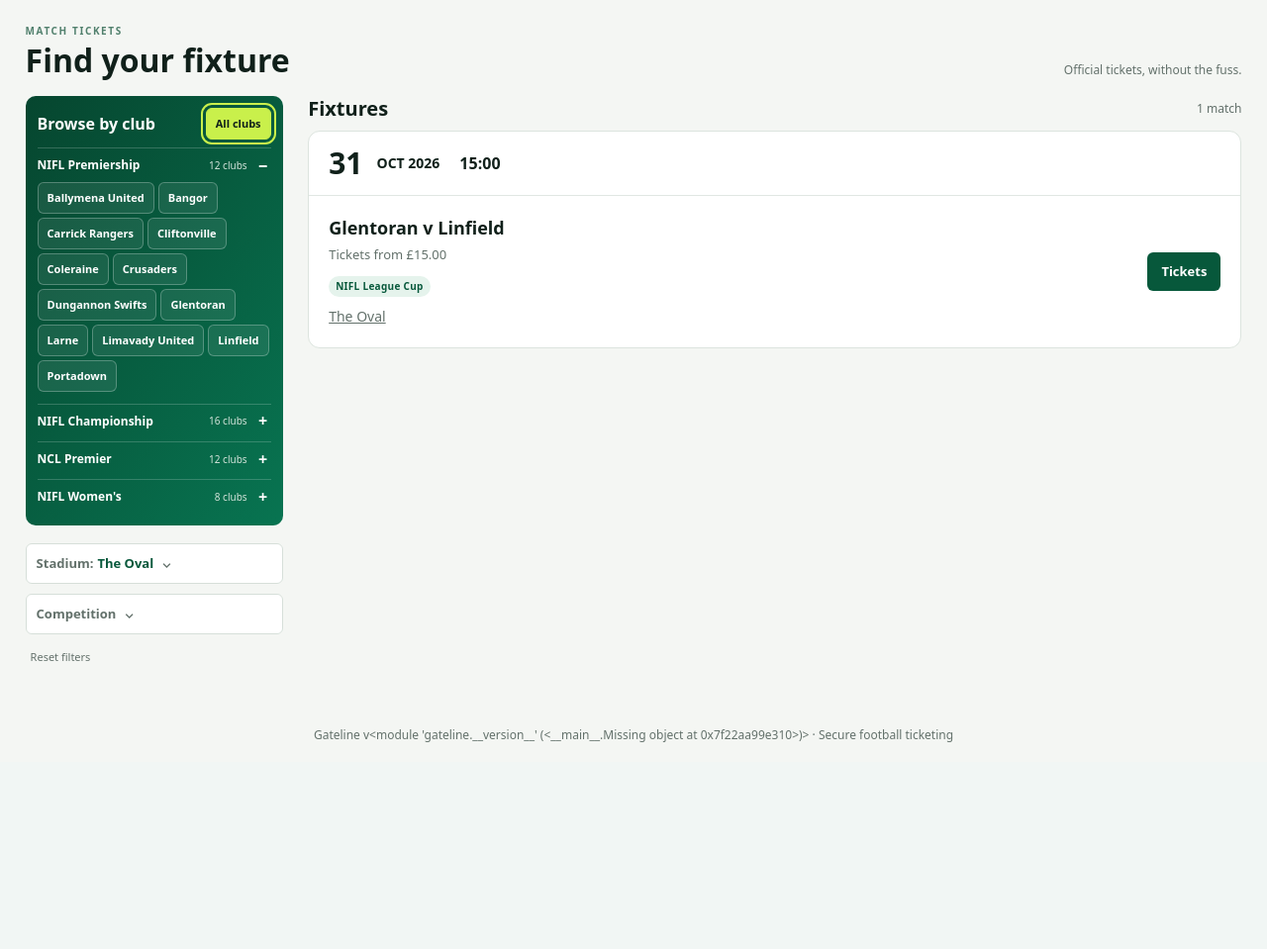
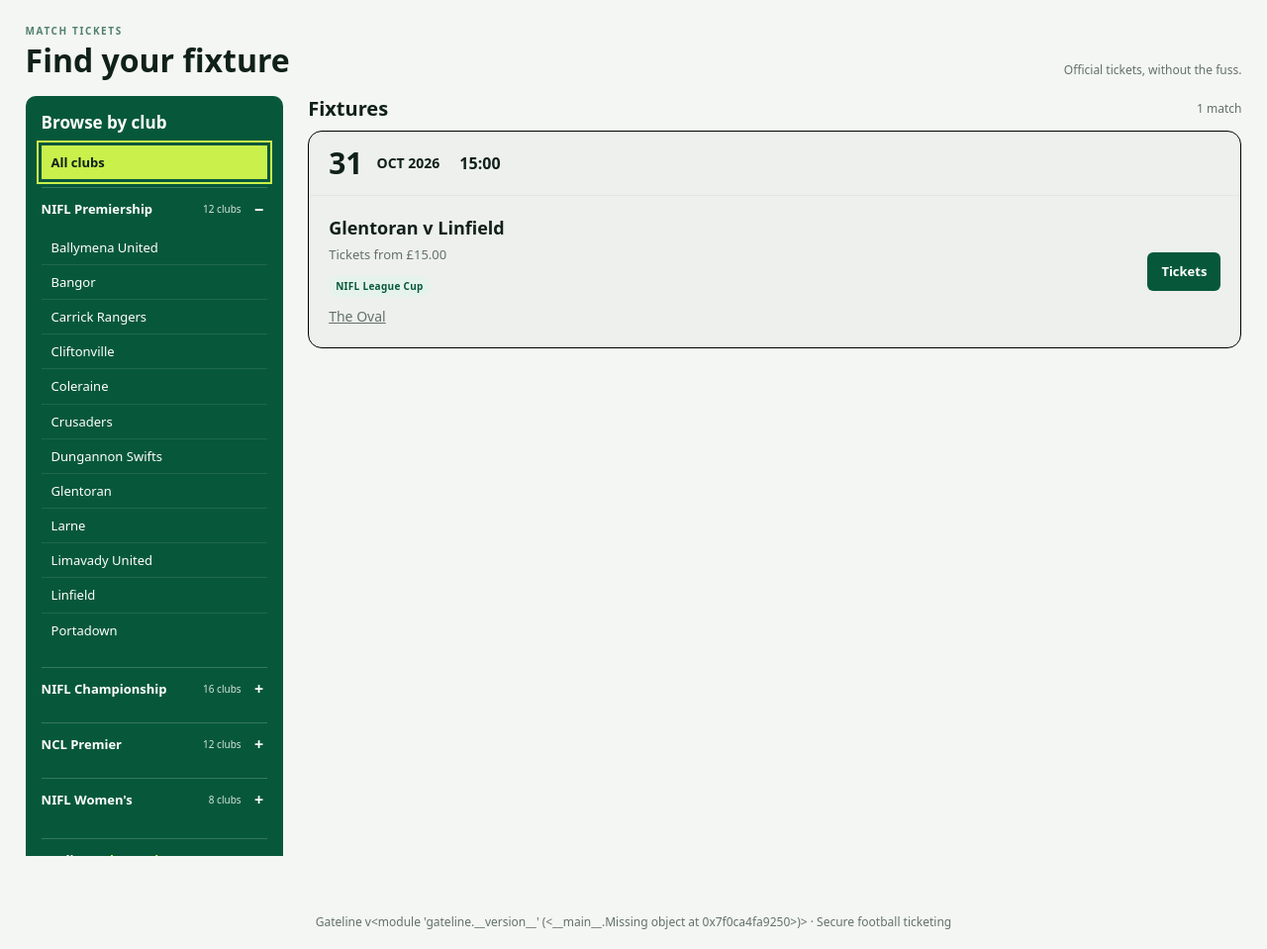
Before and after one commit to pmcveigh/gateline, a FastAPI app: page /?venue=1 in a window 1280 px wide. Shown: the part 60-1019 px from the top of the page at 99% size. Before the commit the page ends 810 px from the top, so only its background shows below. Run offline with FastAPI, Linux system fonts and the light colour scheme.

Commit message:
Restore outlined fixture cards and compact left filter lists

```diff
--- a/gateline/static/app.css
+++ b/gateline/static/app.css
@@ -70,13 +70,29 @@
 .fixture-finder{max-width:1920px;padding-inline:clamp(16px,2vw,40px)}
 .fixture-finder .finder-layout{grid-template-columns:260px minmax(0,1fr);gap:clamp(20px,2vw,36px)}
 .fixture-finder .finder-sidebar{position:sticky;top:16px;max-height:calc(100dvh - 32px);overflow:auto}
-.finder-panel{position:static;display:block;width:100%;max-width:none;max-height:none;margin:0;padding:0;border:0;background:transparent;color:var(--ink)}
+.finder-panel{position:static;inset:auto;display:block;width:100%;max-width:none;max-height:none;margin:0;padding:16px;border:0;border-radius:10px;background:var(--green);color:#fff;text-align:left}
+.fixture-finder .club-picker{margin:0;padding:0;background:none;border-radius:0}
+.fixture-finder .club-picker .section-title{margin:0 0 12px}
+.fixture-finder .club-picker h2{font-size:17px}
+.fixture-finder .club-list{display:block;list-style:none;margin:0;padding:0 0 8px}
+.fixture-finder .club-list li{margin:0;padding:0}
+.fixture-finder .club-card{display:block;width:100%;min-height:0;padding:8px 10px;border:0;border-radius:0;background:transparent;text-align:left;font-size:13px;font-weight:500;line-height:1.4;color:#fff;text-decoration:none;overflow-wrap:break-word}
+.fixture-finder .club-list li+li{border-top:1px solid #ffffff18}
+.fixture-finder .club-card:hover,.fixture-finder .club-card:focus-visible{background:#ffffff18}
+.fixture-finder .club-card.active{background:var(--lime);color:var(--ink);font-weight:700}
+.fixture-finder .league-group{margin-top:8px}
+.fixture-finder .league-group summary{padding:12px 0;font-size:13px;gap:10px}
+.fixture-finder .league-group summary small{white-space:nowrap}
 .fixture-finder .sidebar-content{margin:0}.fixture-finder .quick-filters{display:grid;gap:10px;margin:18px 0 0}
-.fixture-finder .filter-menu{max-width:100%;position:static}.fixture-finder .filter-menu>summary{font-size:13px;padding:10px}
-.fixture-finder .filter-menu>summary span{max-width:none;white-space:normal}
-.fixture-finder .filter-options{position:static;width:100%;max-width:100%;margin-top:6px;box-shadow:none}
+.fixture-finder .filter-menu{max-width:100%;position:static}.fixture-finder .filter-menu>summary{font-size:13px;padding:12px 0;border:0;border-top:1px solid #ffffff30;border-radius:0;background:transparent;color:#fff}
+.fixture-finder .filter-menu>summary span{max-width:none;white-space:normal;color:var(--lime)}
+.fixture-finder .filter-options{position:static;width:100%;max-width:100%;margin-top:0;padding:0;gap:0;border:0;border-radius:0;background:transparent;box-shadow:none}
+.fixture-finder .filter-choice{padding:9px 10px;border-radius:0;color:#fff;font-size:13px;border-bottom:1px solid #ffffff18}
+.fixture-finder .filter-choice:hover,.fixture-finder .filter-choice:focus-visible{background:#ffffff18}
+.fixture-finder .filter-choice.selected{background:var(--lime);color:var(--ink)}
+.fixture-finder .reset-filters{color:#fff;text-decoration:underline;padding:8px 0}
 .fixture-finder .calendar{grid-template-columns:repeat(auto-fit,minmax(min(100%,360px),1fr));gap:20px;align-items:stretch}
-.fixture-card{min-width:0;background:#fff;border:1px solid #dce4de;border-radius:12px;overflow:hidden}
+.fixture-card{min-width:0;background:#eef0ee;border:1px solid #000;border-radius:14px;overflow:hidden}
 .fixture-date{display:flex;align-items:center;gap:14px;padding:14px 20px;border-bottom:1px solid #e1e7e3;font-variant-numeric:tabular-nums}
 .fixture-date b{font-size:30px;line-height:1.2}.fixture-date span{font-size:14px;font-weight:700;text-transform:uppercase}.fixture-date strong{font-size:16px;margin-left:6px}
 .fixture-body{display:grid;grid-template-columns:minmax(0,1fr) auto;align-items:center;gap:20px;padding:20px}
@@ -86,9 +102,9 @@
 .filter-toggle{display:none}.filter-actions[hidden],.filter-toggle[hidden]{display:none}
 @media(max-width:1000px){
  .fixture-finder .finder-layout{grid-template-columns:minmax(0,1fr)}
- .fixture-finder .finder-sidebar{position:static;max-height:none;overflow:visible}
+ .fixture-finder .finder-sidebar{display:contents;position:static;max-height:none;overflow:visible}
  .finder-panel:not([open]){display:none}
- .finder-panel[open]{position:fixed;inset:0;width:100%;height:100dvh;max-height:100dvh;margin:0;padding:64px 20px 90px;overflow:auto;background:var(--bg);border-radius:0}
+ .finder-panel[open]{position:fixed;inset:0 auto 0 0;width:100vw;max-width:100vw;height:100dvh;max-height:100dvh;margin:0;padding:24px 56px 100px 20px;overflow:auto;background:var(--green);border-radius:0}
  .finder-panel::backdrop{background:var(--bg)}
  .filter-toggle{display:block;position:fixed;top:50%;z-index:10;padding:12px;box-shadow:0 2px 12px #10201a25}
  .filter-open{left:0;border-radius:0 8px 8px 0}.filter-close{right:0;border-radius:8px 0 0 8px}
--- a/gateline/templates/base.html
+++ b/gateline/templates/base.html
@@ -1 +1 @@
-<!doctype html><html lang="en"><head><meta charset="utf-8"><meta name="viewport" content="width=device-width,initial-scale=1"><title>{% block title %}Gateline{% endblock %}</title><link rel="stylesheet" href="/static/app.css"></head><body><header><a class="brand" href="/"><b>GATELINE</b><span>Football tickets, simply.</span></a><nav>{% if user %}{% if user.role in ['admin','club_admin'] %}<a href="/admin">Fixtures</a><a href="/admin/clubs">Clubs</a><a href="/admin/search">Search</a><a href="/admin/settings">Admin settings</a>{% elif user.role=='supporter' %}<a href="/account">Your Matches</a><a href="/account/profile">Profile</a><a href="/account/settings">Settings</a>{% else %}<a href="/gate">Scanner</a>{% endif %}<form action="/logout" method="post"><button class="link">Sign out</button></form>{% else %}<a href="/account/login">Sign in</a><a href="/register">Create account</a><a href="/login">Staff login</a>{% endif %}</nav></header><main class="{% block main_class %}{% endblock %}">{% if user and user.role=='supporter' and request.url.path.startswith('/account') and request.url.path!='/account/login' %}{% include '_account_nav.html' %}{% endif %}{% block content %}{% endblock %}</main><footer>Gateline v{{version}} · Secure football ticketing</footer></body></html>
+<!doctype html><html lang="en"><head><meta charset="utf-8"><meta name="viewport" content="width=device-width,initial-scale=1"><title>{% block title %}Gateline{% endblock %}</title><link rel="stylesheet" href="/static/app.css?v=fixture-filters-2"></head><body><header><a class="brand" href="/"><b>GATELINE</b><span>Football tickets, simply.</span></a><nav>{% if user %}{% if user.role in ['admin','club_admin'] %}<a href="/admin">Fixtures</a><a href="/admin/clubs">Clubs</a><a href="/admin/search">Search</a><a href="/admin/settings">Admin settings</a>{% elif user.role=='supporter' %}<a href="/account">Your Matches</a><a href="/account/profile">Profile</a><a href="/account/settings">Settings</a>{% else %}<a href="/gate">Scanner</a>{% endif %}<form action="/logout" method="post"><button class="link">Sign out</button></form>{% else %}<a href="/account/login">Sign in</a><a href="/register">Create account</a><a href="/login">Staff login</a>{% endif %}</nav></header><main class="{% block main_class %}{% endblock %}">{% if user and user.role=='supporter' and request.url.path.startswith('/account') and request.url.path!='/account/login' %}{% include '_account_nav.html' %}{% endif %}{% block content %}{% endblock %}</main><footer>Gateline v{{version}} · Secure football ticketing</footer></body></html>
--- a/gateline/templates/home.html
+++ b/gateline/templates/home.html
@@ -6,14 +6,14 @@
 <button class="filter-toggle filter-close" type="button" aria-label="Collapse filters" hidden>←</button>
 <div class="sidebar-content">
 <section class="club-picker" aria-labelledby="club-picker-title">
- <div class="section-title"><h2 id="club-picker-title">Browse by club</h2><a class="club-card {{'active' if not filters.club}}" href="{{filter_url(filters,club='')}}" {% if not filters.club %}aria-current="true"{% endif %}>All clubs</a></div>
+ <div class="section-title"><h2 id="club-picker-title">Browse by club</h2></div><a class="club-card {{'active' if not filters.club}}" href="{{filter_url(filters,club='')}}" {% if not filters.club %}aria-current="true"{% endif %}>All clubs</a>
  <div class="league-list">
  {% for league, league_clubs in club_groups %}
   <details class="league-group" {% if filters.club in league_clubs|map(attribute='name')|list or (not filters.club and loop.first) %}open{% endif %}>
    <summary><span>{{league}}</span><small>{{league_clubs|length}} club{{'' if league_clubs|length==1 else 's'}}</small></summary>
-   <div class="club-grid">
-   {% for item in league_clubs %}<a class="club-card {{'active' if filters.club==item.name}}" href="{{filter_url(filters,club=item.name)}}" {% if filters.club==item.name %}aria-current="true"{% endif %}>{{item.display_name}}</a>{% endfor %}
-   </div>
+   <ul class="club-list">
+   {% for item in league_clubs %}<li><a class="club-card {{'active' if filters.club==item.name}}" href="{{filter_url(filters,club=item.name)}}" {% if filters.club==item.name %}aria-current="true"{% endif %}>{{item.display_name}}</a></li>{% endfor %}
+   </ul>
   </details>
  {% endfor %}
  </div>
@@ -32,4 +32,4 @@
 
 <div class="section-title"><h2>Fixtures</h2><span>{{events|length}} match{{'' if events|length==1 else 'es'}}</span></div><div class="calendar" aria-label="Fixture calendar">
 {% for day, day_events in calendar %}{% for e in day_events %}{% include '_fixture_card.html' %}{% endfor %}{% else %}<div class="empty">No fixtures match these filters.</div>{% endfor %}
-</div></section></div><script src="/static/finder.js" defer></script>{% endblock %}
+</div></section></div><script src="/static/finder.js?v=fixture-filters-2" defer></script>{% endblock %}
```
